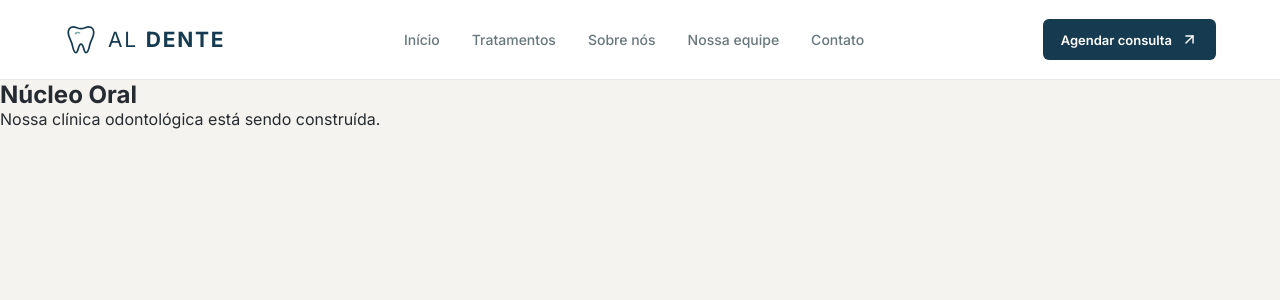
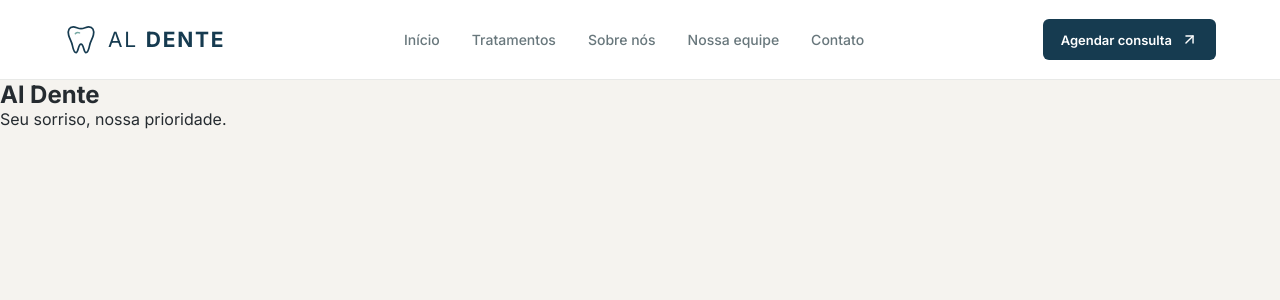
Before and after one commit to CaioDalNegro/dental-clinic-landing-page, a React (Vite) app: page / in a window 1280 px wide. Shown: the top 300 px of the page. Built offline with nearby package versions, Linux system fonts and the light colour scheme.

Commit message:
chore(branding): atualiza identificacao da aplicacao

```diff
--- a/index.html
+++ b/index.html
@@ -4,7 +4,7 @@
     <meta charset="UTF-8" />
     <link rel="icon" type="image/svg+xml" href="/favicon.svg" />
     <meta name="viewport" content="width=device-width, initial-scale=1.0" />
-    <title>dental-clinic-landing-page</title>
+    <title>Al Dente | Clínica Odontológica</title>
   </head>
   <body>
     <div id="root"></div>
--- a/src/App.jsx
+++ b/src/App.jsx
@@ -7,9 +7,10 @@ function App() {
 
       <main id="inicio">
         <section className="welcome">
-          <h1>Núcleo Oral</h1>
+          <h1>Al Dente</h1>
+
           <p>
-            Nossa clínica odontológica está sendo construída.
+            Seu sorriso, nossa prioridade.
           </p>
         </section>
       </main>
```
